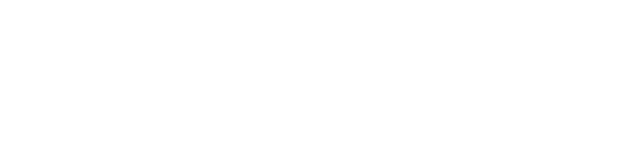
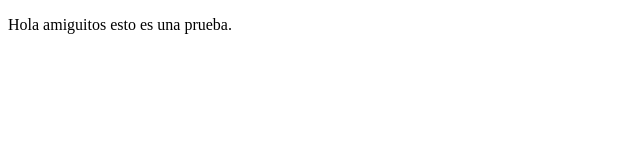
Before and after one commit to christianjhm/proyectopwp, a plain HTML site: page index.html in a window 1280 px wide. Shown: the whole page, without its empty margins (0-640 px from the left). Drawn offline with Linux system fonts and the light colour scheme.

Commit message:
Primeros cambios

```diff
--- a/index.html
+++ b/index.html
@@ -7,6 +7,6 @@
     <title>Document</title>
 </head>
 <body>
-
+    <p>Hola amiguitos esto es una prueba.</p>
 </body>
 </html>
```
